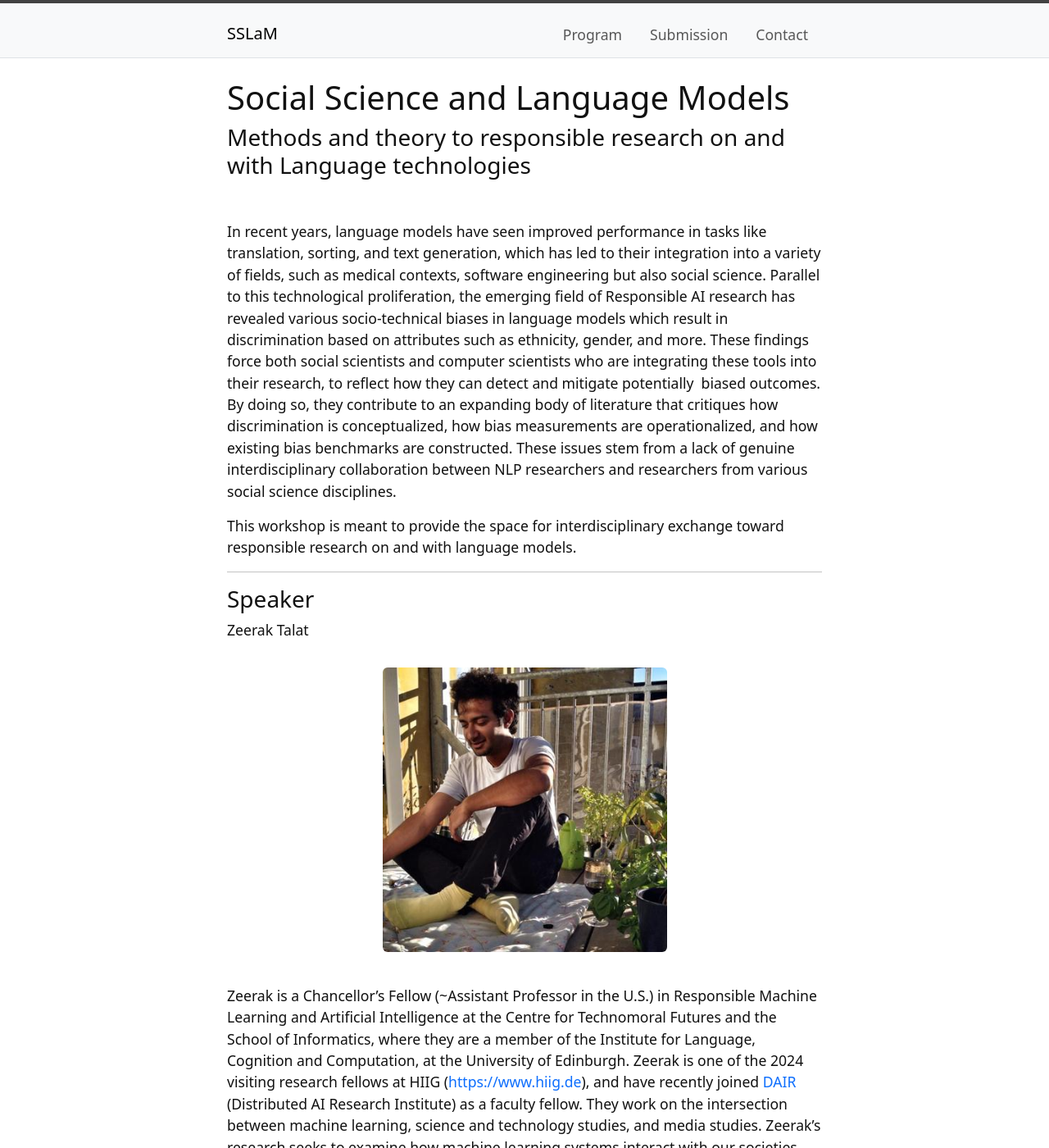
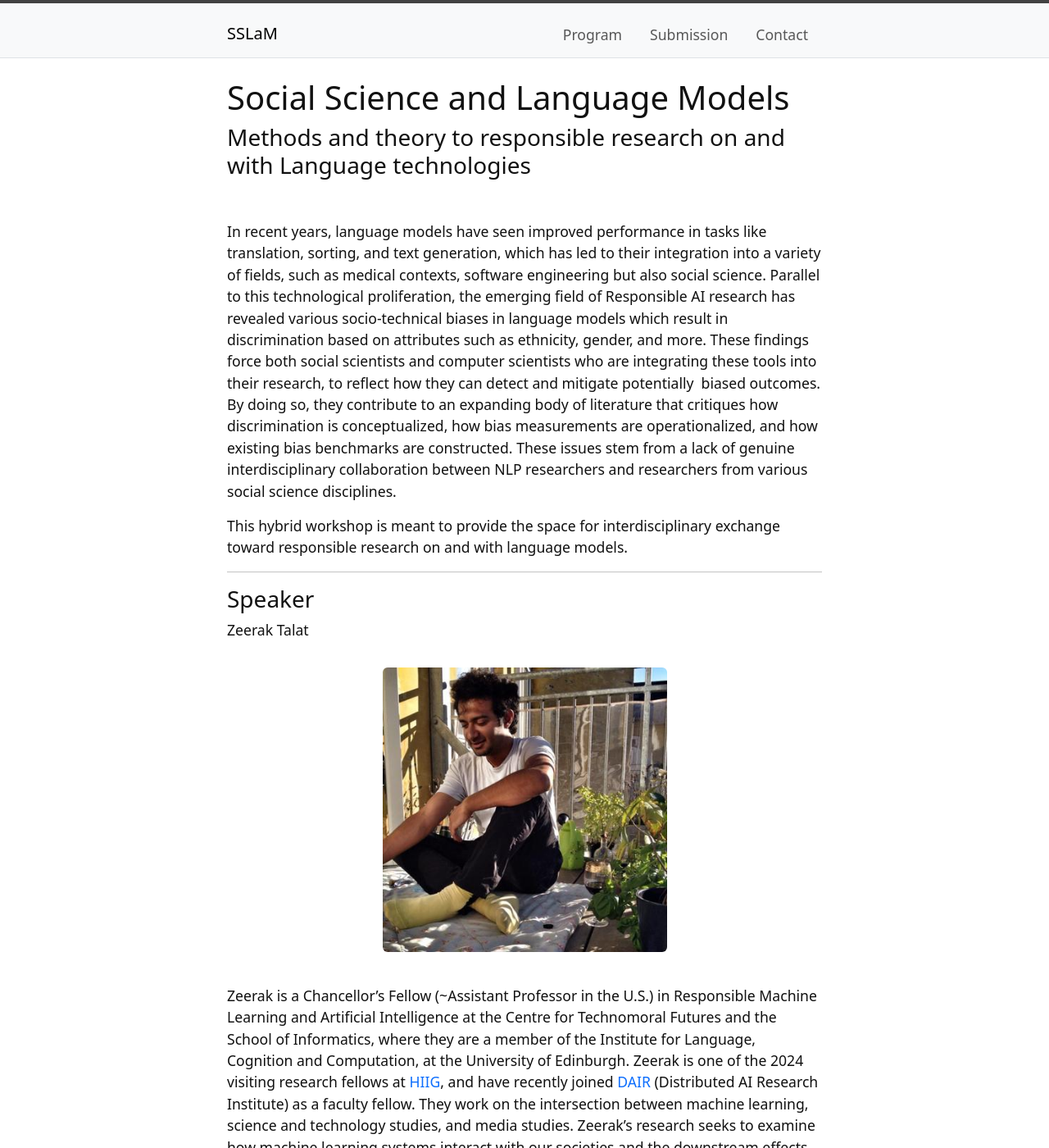
Before and after one commit to lppohl/wi-workshop.github.io, a Jekyll site: the page built from index.md, in a window 1280 px wide and 1400 px high. Shown: the whole window at 82% size. Built offline with Jekyll 4.4.1, drawn with Linux system fonts in a browser that asks for light colours.

Commit message:
Update index.md

```diff
--- a/index.md
+++ b/index.md
@@ -9,7 +9,7 @@ layout: page
 <br>
 <p> In recent years, language models have seen improved performance in tasks like translation, sorting, and text generation, which has led to their integration into a variety of fields, such as medical contexts, software engineering but also social science. Parallel to this technological proliferation, the emerging field of Responsible AI research has revealed various socio-technical biases in language models which result in discrimination based on attributes such as ethnicity, gender, and more. These findings force both social scientists and computer scientists who are integrating these tools into their research, to reflect how they can detect and mitigate potentially  biased outcomes. By doing so, they contribute to an expanding body of literature that critiques how discrimination is conceptualized, how bias measurements are operationalized, and how existing bias benchmarks are constructed. These issues stem from a lack of genuine interdisciplinary collaboration between NLP researchers and researchers from various social science disciplines.
 </p>
-This workshop is meant to provide the space for interdisciplinary exchange toward responsible research on and with language models.
+This hybrid workshop is meant to provide the space for interdisciplinary exchange toward responsible research on and with language models.
 
 ------
 
@@ -19,7 +19,7 @@ Zeerak Talat
 
 {% include figure.html img="picture_zeerak.jpg" alt="a picture of Zeerak Talat, sitting cacually" caption="" width="50%" %}
 
-Zeerak is a Chancellor’s Fellow (~Assistant Professor in the U.S.) in Responsible Machine Learning and Artificial Intelligence at the Centre for Technomoral Futures and the School of Informatics, where they are a member of the Institute for Language, Cognition and Computation, at the University of Edinburgh. Zeerak is one  of the 2024 visiting research fellows at HIIG ([https://www.hiig.de](https://www.hiig.de)), and have recently joined [DAIR](https://www.dair-institute.org/) (Distributed AI Research Institute) as a faculty fellow. They work on the intersection between machine learning, science and technology studies, and media studies. Zeerak's research seeks to examine how machine learning systems interact with our societies and the downstream effects of introducing machine learning to our society.
+Zeerak is a Chancellor’s Fellow (~Assistant Professor in the U.S.) in Responsible Machine Learning and Artificial Intelligence at the Centre for Technomoral Futures and the School of Informatics, where they are a member of the Institute for Language, Cognition and Computation, at the University of Edinburgh. Zeerak is one  of the 2024 visiting research fellows at [HIIG](https://www.hiig.de), and have recently joined [DAIR](https://www.dair-institute.org/) (Distributed AI Research Institute) as a faculty fellow. They work on the intersection between machine learning, science and technology studies, and media studies. Zeerak's research seeks to examine how machine learning systems interact with our societies and the downstream effects of introducing machine learning to our society.
 
 
 Link to website:  [https://zeerak.org](https://zeerak.org)
```
